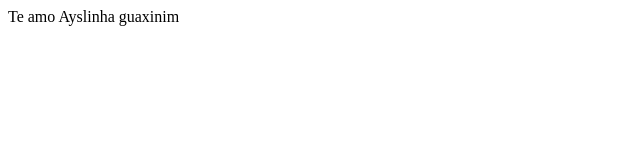
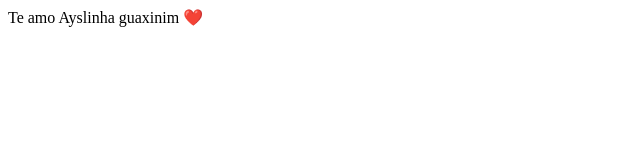
Before and after one commit to lg-bandeira/clone-tabnews, a Next.js app: page / in a window 1280 px wide. Shown: the top 160 px of the page, without its empty margins (0-640 px from the left). Built offline with nearby package versions, Linux system fonts and the light colour scheme.

Commit message:
Added heart emoji

```diff
--- a/pages/index.js
+++ b/pages/index.js
@@ -1,5 +1,5 @@
 function Home() {
-  return <div>Te amo Ayslinha guaxinim</div>
+  return <div>Te amo Ayslinha guaxinim ❤️</div>
 }
 
 export default Home
```
